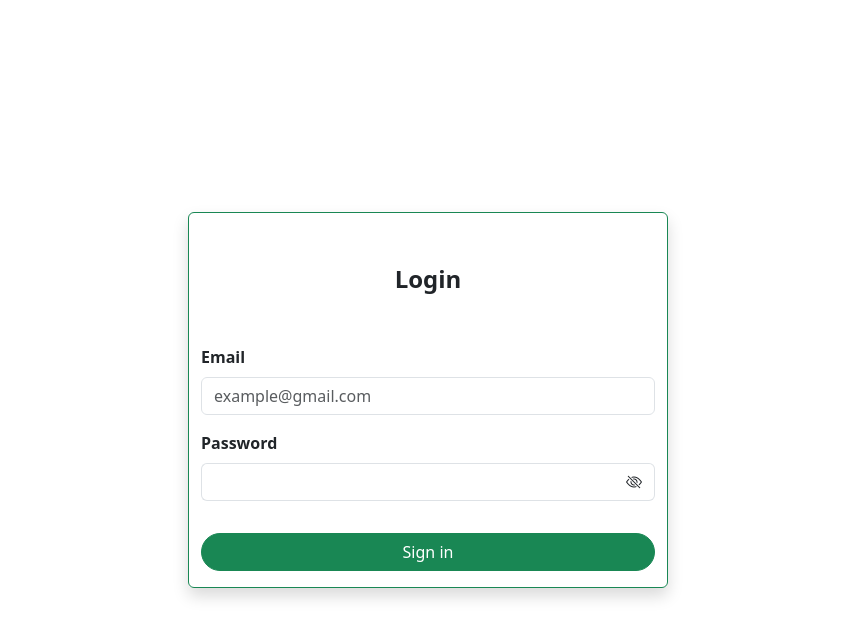
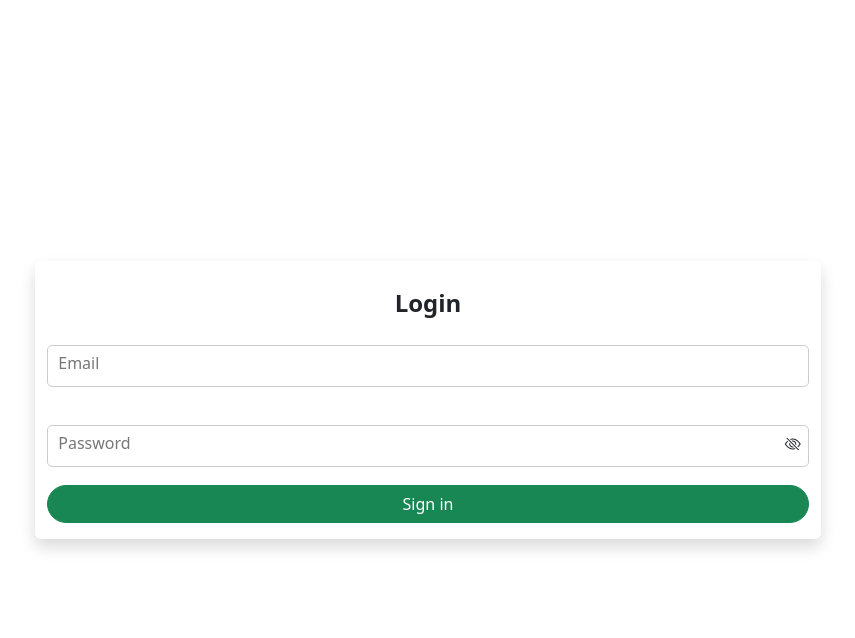
Before and after one commit to ebohsamuel/salesproject, a FastAPI app: page / in a window 1280 px wide. Shown: the top 638 px of the page, without its empty margins (212-1067 px from the left). Run offline with FastAPI, Linux system fonts and the light colour scheme.

Commit message:
updating login.html

```diff
--- a/app/templates/login.html
+++ b/app/templates/login.html
@@ -34,6 +34,56 @@
             animation: headingSlideIn 0.8s ease-out 0.2s 1 normal forwards;
             opacity: 0;
         }
+        .email {
+            height: 30px;
+            position: relative;
+            width: 100%;
+        }
+        label {
+            position: absolute;
+            top: 60%;
+            left: 18px;
+            transform: translateY(-50%);
+            color: #777;
+            padding: 0 5px;
+            transition: 0.3s ease-in-out;
+            background-color: white;
+        }
+        input {
+            width: 100%;
+            height: 100%;
+            border: 1px solid #ccc;
+            border-radius: 5px;
+            outline: none;
+            padding: 20px;
+            font-size: 16px;
+        }
+        input:focus + label, input:not(:placeholder-shown) + label {
+            font-size: 12px;
+            color: #333;
+            top: 0;
+            left: 22px;
+        }
+        .container {
+            height: 100%;
+            display: flex;
+            justify-content: center;
+            align-items: center;
+            flex-direction: column;
+        }
+        .password {
+            height: 30px;
+            position: relative;
+            width: 100%;
+            margin-top: 50px;
+        }
+        .bi {
+            position: absolute;
+            top: 0;
+            transform: translateY(70%);
+            right: 20px;
+            cursor: pointer;
+        }
         /* @media (max-width: 768px) {
             .form-heading, form > div {
                 animation: none;
@@ -46,25 +96,23 @@
 <body class="position-relative">
     <div id="opaque" class="position-absolute d-none bg-light" style="top: 0; left: 0; height: 100%; width: 100%; opacity: 0.3; z-index: 10000;"></div>
     <div class="container-fluid d-flex align-items-center justify-content-center" style="height: 100vh; background-color: transparent;">
-        <div class="row border border-success rounded shadow" style="width: 60dvh; background-color: transparent;">
-            <div class="col-12 d-flex justify-content-center mt-5 form-heading">
+        <div class="row rounded shadow" style="background-color: transparent;">
+            <div class="col-12 d-flex justify-content-center my-4 form-heading">
                 <span class="fs-4 fw-bold text-dark">Login</span>
             </div>
             <div class="col-12">
                 <form class="row text-dark" onsubmit="return submitForm(event)">
-                    <div class="col-12 mb-3 mt-5">
-                        <label for="inputEmail" class="form-label fw-bold">Email</label>
-                        <input type="email" name="username" class="form-control" id="inputEmail" placeholder="example@gmail.com">
+                    <div class="email">
+                        <input type="email" name="username" id="email" placeholder="">
+                        <label for="email">Email</label>
                     </div>
-                    <div class="col-12 mb-3">
-                        <label for="inputPassword" class="form-label fw-bold">Password</label>
-                        <div class="input-group mb-3">
-                            <input type="password" name="password" id="inputPassword" class="form-control border border-end-0" aria-describedby="passwordHelpBlock">
-                            <span class="input-group-text border border-start-0" id="basic-addon2" style="cursor: pointer; background-color: white;" onmouseover="this.style.backgroundColor='#e9ecef'" onmouseout="this.style.backgroundColor='white'"><i class="bi bi-eye d-none"></i><i class="bi bi-eye-slash"></i></span>
-                        </div>
-                        <div id="notice" class="text-danger fw-semibold" style="font-family: sans-serif;"></div>
+                    <div class="password">
+                        <input type="password" name="password" id="password" placeholder="">
+                        <label for="password">Password</label>
+                        <i class="bi bi-eye-slash"></i>
+                        <i class="bi bi-eye d-none"></i>
                     </div>
-                    <div class="col-12">
+                    <div class="col-12" style="margin-top: 30px;">
                         <button id="submitButton" class="btn btn-success rounded-pill W-100">
                             <span id="spinner" class="spinner-border spinner-border d-none" aria-hidden="true"></span>
                             <span id="buttonText" role="status">Sign in</span>
@@ -78,19 +126,22 @@
     <script>
         const eye = document.querySelector('.bi-eye');
         const eyeSlash = document.querySelector('.bi-eye-slash');
-        const inputPassword = document.getElementById('inputPassword');
-        const inputEmail = document.getElementById('inputEmail');
-        const inputGroupText = document.getElementById('basic-addon2');
+        const inputPassword = document.getElementById('password');
+        const inputEmail = document.getElementById('email');
         const notice = document.getElementById('notice');
 
-        inputGroupText.addEventListener('click', function () {
+        eyeSlash.addEventListener('click', ()=>{
             if (eye.classList.contains('d-none')) {
+                eyeSlash.classList.add('d-none');
                 eye.classList.remove('d-none');
-                eyeSlash.classList.add('d-none');
                 inputPassword.type = 'text';
-            } else {
+            }
+        });
+
+        eye.addEventListener('click', ()=>{
+            if (eyeSlash.classList.contains('d-none')) {
+                eyeSlash.classList.remove('d-none');
                 eye.classList.add('d-none');
-                eyeSlash.classList.remove('d-none');
                 inputPassword.type = 'password';
             }
         });
```
